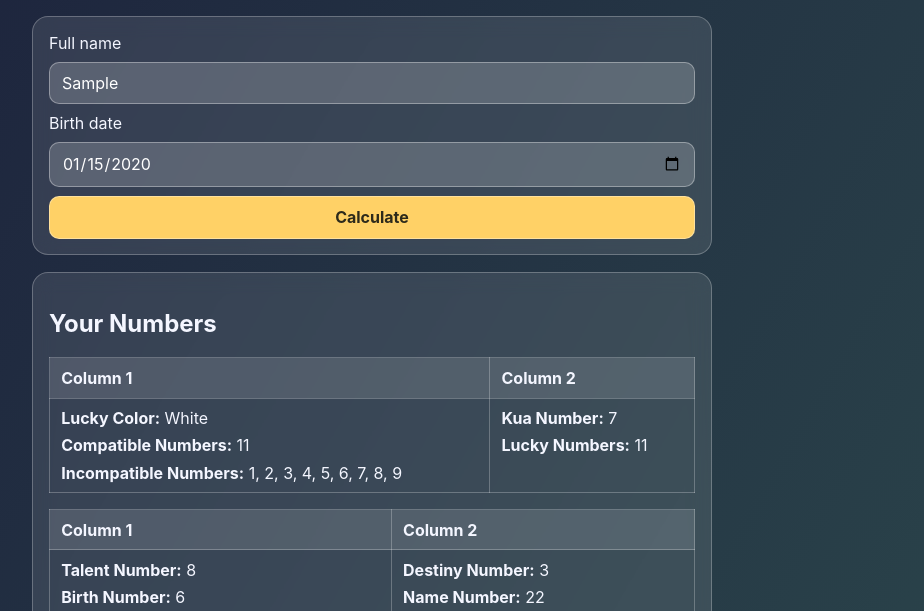
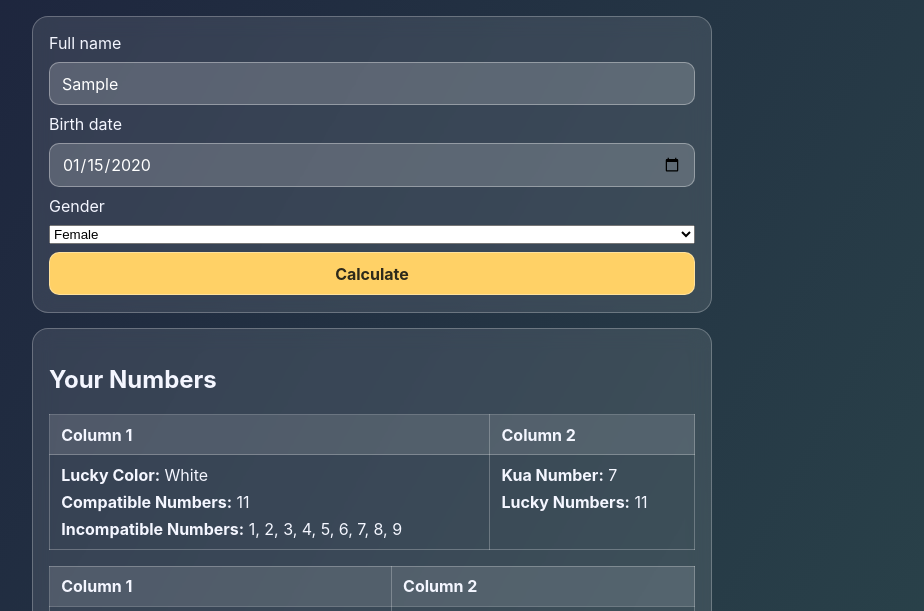
Before and after one commit to Alex-954/demo_fourth, a plain HTML site: page index.html in a window 1280 px wide. Both pictures are taken after typing "Sample", "2020-01-15" into the empty fields and a click on the button "Calculate". Shown: the part 137-748 px from the top of the page, without its empty margins (268-1192 px from the left). Drawn offline with Linux system fonts and the light colour scheme.

Commit message:
Fix Kua number calculation by gender

```diff
--- a/index.html
+++ b/index.html
@@ -17,6 +17,12 @@
 
       <label for="birthDate">Birth date</label>
       <input id="birthDate" name="birthDate" type="date" required />
+
+      <label for="gender">Gender</label>
+      <select id="gender" name="gender" required>
+        <option value="female">Female</option>
+        <option value="male">Male</option>
+      </select>
 
       <button type="submit">Calculate</button>
     </form>
--- a/script.js
+++ b/script.js
@@ -73,10 +73,16 @@ function birthNumberFromDate(dateText) {
   return reduceNumber(day);
 }
 
-function kuaNumberFromDate(dateText) {
+function kuaNumberFromDate(dateText, gender) {
   const [year] = dateText.split('-').map(Number);
-  const reducedYear = reduceNumber(sumDigits(String(year)));
-  let kua = 11 - reducedYear;
+  const lastTwoDigits = year % 100;
+  const reducedLastTwoDigits = reduceNumber(lastTwoDigits);
+
+  if (gender === 'female') {
+    return reduceNumber(reducedLastTwoDigits + 5);
+  }
+
+  let kua = 10 - reducedLastTwoDigits;
   while (kua <= 0) kua += 9;
   return reduceNumber(kua);
 }
@@ -154,10 +160,10 @@ function getSpecialFrequencyTableRows(fullName) {
   }));
 }
 
-function getDobInsights(dateText) {
+function getDobInsights(dateText, gender) {
   const luckyNumber = lifePathFromDate(dateText);
   const birthNumber = birthNumberFromDate(dateText);
-  const kuaNumber = kuaNumberFromDate(dateText);
+  const kuaNumber = kuaNumberFromDate(dateText, gender);
   const year = new Date().getFullYear();
   const [y, m, d] = dateText.split('-').map(Number);
   const personalYear = reduceNumber(sumDigits(String(m)) + sumDigits(String(d)) + sumDigits(String(year)));
@@ -208,11 +214,12 @@ document.getElementById('numerology-form').addEventListener('submit', (event) =>
 
   const fullName = document.getElementById('fullName').value.trim();
   const birthDate = document.getElementById('birthDate').value;
+  const gender = document.getElementById('gender').value;
   if (!fullName || !birthDate) return;
 
   const lifePath = lifePathFromDate(birthDate);
   const nameInsights = getNameInsights(fullName);
-  const dobInsights = getDobInsights(birthDate);
+  const dobInsights = getDobInsights(birthDate, gender);
   const expression = nameInsights.destinyNumber;
   const soulUrge = nameInsights.heartNumber;
   const personality = nameInsights.personalityNumber;
```
